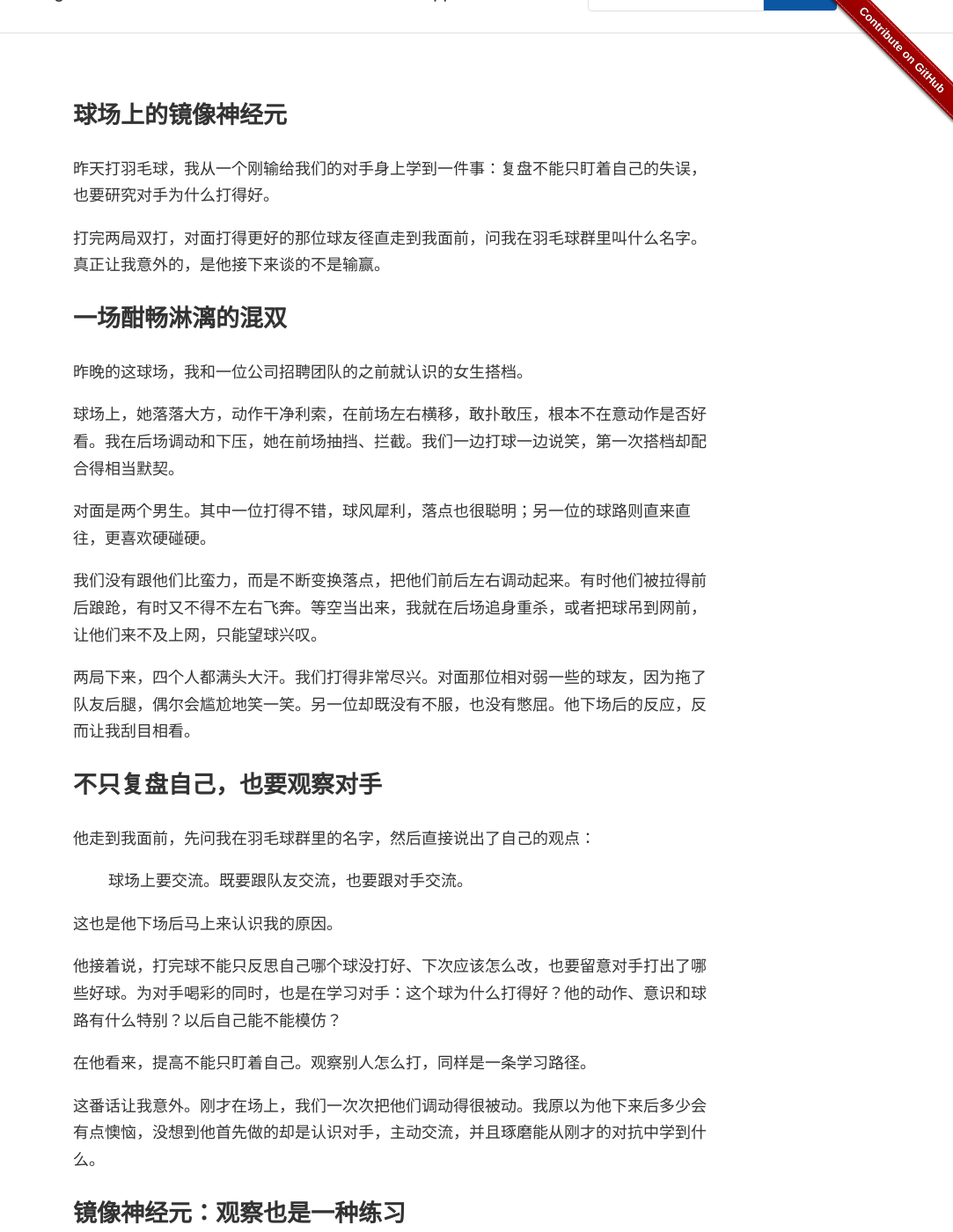
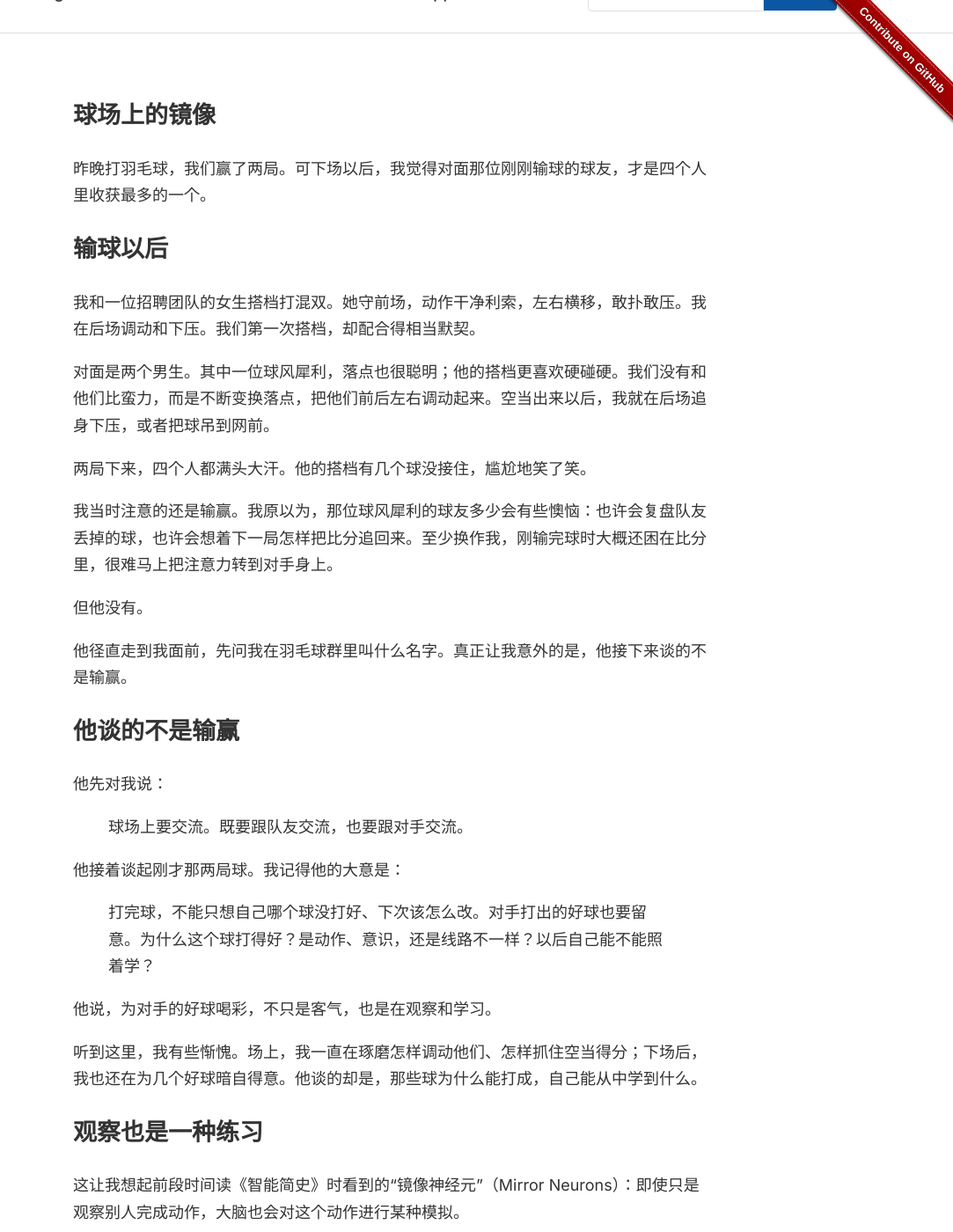
Before and after one commit to liuning0820/liuning0820.github.io, a Jekyll site: the page built from _posts/2026-09-08-球场上的镜像神经元.md, in a window 1280 px wide and 1400 px high, scrolled down 226 px. Shown: the whole window at 88% size, without its empty margins (197-1280 px from the left). Built offline with Jekyll 4.4.1, drawn with Linux system fonts in a browser that asks for light colours; comment, search, counter and statistics services are not loaded; some of the changed text lies outside the part shown.

Commit message:
feat(mirror-neurons-post): refactor and deepen reflection on learning from opponents
- Simplify post title from "球场上的镜像神经元" to "球场上的镜像" for clarity
- Restructure narrative to emphasize the opponent's mindset after losing rather than technical analysis
- Reframe focus from mirror neurons as mechanism to observation as practice method
- Remove section on teaching children sports to maintain tighter thematic focus
- Condense and reorganize opening anecdote for stronger impact
- Shift closing reflection to underscore that true gains come from how you perceive failure
- Refine dialogue and observations to highlight the importance of learning from opponents rather than just winning

```diff
--- a/_posts/2026-09-08-球场上的镜像神经元.md
+++ b/_posts/2026-09-08-球场上的镜像神经元.md
@@ -5,52 +5,44 @@ tags: [mindset, life]
 comments: true
 ---
 
-# 球场上的镜像神经元
+# 球场上的镜像
 
-昨天打羽毛球，我从一个刚输给我们的对手身上学到一件事：复盘不能只盯着自己的失误，也要研究对手为什么打得好。
+昨晚打羽毛球，我们赢了两局。可下场以后，我觉得对面那位刚刚输球的球友，才是四个人里收获最多的一个。
 
-打完两局双打，对面打得更好的那位球友径直走到我面前，问我在羽毛球群里叫什么名字。真正让我意外的，是他接下来谈的不是输赢。
+## 输球以后
 
-## 一场酣畅淋漓的混双
+我和一位招聘团队的女生搭档打混双。她守前场，动作干净利索，左右横移，敢扑敢压。我在后场调动和下压。我们第一次搭档，却配合得相当默契。
 
-昨晚的这球场，我和一位公司招聘团队的之前就认识的女生搭档。
+对面是两个男生。其中一位球风犀利，落点也很聪明；他的搭档更喜欢硬碰硬。我们没有和他们比蛮力，而是不断变换落点，把他们前后左右调动起来。空当出来以后，我就在后场追身下压，或者把球吊到网前。
 
-球场上，她落落大方，动作干净利索，在前场左右横移，敢扑敢压，根本不在意动作是否好看。我在后场调动和下压，她在前场抽挡、拦截。我们一边打球一边说笑，第一次搭档却配合得相当默契。
+两局下来，四个人都满头大汗。他的搭档有几个球没接住，尴尬地笑了笑。
 
-对面是两个男生。其中一位打得不错，球风犀利，落点也很聪明；另一位的球路则直来直往，更喜欢硬碰硬。
+我当时注意的还是输赢。我原以为，那位球风犀利的球友多少会有些懊恼：也许会复盘队友丢掉的球，也许会想着下一局怎样把比分追回来。至少换作我，刚输完球时大概还困在比分里，很难马上把注意力转到对手身上。
 
-我们没有跟他们比蛮力，而是不断变换落点，把他们前后左右调动起来。有时他们被拉得前后踉跄，有时又不得不左右飞奔。等空当出来，我就在后场追身重杀，或者把球吊到网前，让他们来不及上网，只能望球兴叹。
+但他没有。
 
-两局下来，四个人都满头大汗。我们打得非常尽兴。对面那位相对弱一些的球友，因为拖了队友后腿，偶尔会尴尬地笑一笑。另一位却既没有不服，也没有憋屈。他下场后的反应，反而让我刮目相看。
+他径直走到我面前，先问我在羽毛球群里叫什么名字。真正让我意外的是，他接下来谈的不是输赢。
 
-## 不只复盘自己，也要观察对手
+## 他谈的不是输赢
 
-他走到我面前，先问我在羽毛球群里的名字，然后直接说出了自己的观点：
+他先对我说：
 
 > 球场上要交流。既要跟队友交流，也要跟对手交流。
 
-这也是他下场后马上来认识我的原因。
+他接着谈起刚才那两局球。我记得他的大意是：
 
-他接着说，打完球不能只反思自己哪个球没打好、下次应该怎么改，也要留意对手打出了哪些好球。为对手喝彩的同时，也是在学习对手：这个球为什么打得好？他的动作、意识和球路有什么特别？以后自己能不能模仿？
+> 打完球，不能只想自己哪个球没打好、下次该怎么改。对手打出的好球也要留意。为什么这个球打得好？是动作、意识，还是线路不一样？以后自己能不能照着学？
 
-在他看来，提高不能只盯着自己。观察别人怎么打，同样是一条学习路径。
+他说，为对手的好球喝彩，不只是客气，也是在观察和学习。
 
-这番话让我意外。刚才在场上，我们一次次把他们调动得很被动。我原以为他下来后多少会有点懊恼，没想到他首先做的却是认识对手，主动交流，并且琢磨能从刚才的对抗中学到什么。
+听到这里，我有些惭愧。场上，我一直在琢磨怎样调动他们、怎样抓住空当得分；下场后，我也还在为几个好球暗自得意。他谈的却是，那些球为什么能打成，自己能从中学到什么。
 
-## 镜像神经元：观察也是一种练习
+## 观察也是一种练习
 
-这让我联想起前段时间读的《智能简史》提到，即使只是观察别人完成动作，大脑也会对这个动作进行某种模拟。参与这一过程的神经元被称为“镜像神经元”（Mirror Neurons），也被认为与模仿有关。
+这让我想起前段时间读《智能简史》时看到的“镜像神经元”（Mirror Neurons）：即使只是观察别人完成动作，大脑也会对这个动作进行某种模拟。
 
-这也让我重新理解那位球友的做法：盯住一个好球，观察对手的动作、意识和线路，在脑子里重新过一遍，再设法变成自己的东西。
+那位球友没有提到这个名词。但他的说法让我想到一种练习方法：观察一个好球的动作、意识和线路，在脑子里重新过一遍，再回到场上尝试。
 
-想到这里这里，我又联想起自己曾经教孩子运动时常犯的错。
+人光是看着别人打球，大脑其实也在悄悄练习。
 
-## 不能只是埋头苦练
-
-每个孩子的运动天赋和学习节奏都不一样。看到别人一学就会，而自己的孩子练了很多遍，提高却不明显，大人很容易着急，甚至脱口而出：“为什么别人会，你还不会？”这种比较除了打击信心，并不能帮他找到问题。
-
-我以前更容易把“多练”当作答案，觉得动作做得不够好，就再多做几遍。后来才意识到，不能只让孩子埋头苦练、独自琢磨。适当地让他看教程里的动作分解，看比赛视频中高手怎样移动、发力和处理球，再回到场上尝试，也可能带来提高。
-
-当然，看懂不等于做到，观察也代替不了亲自练习。但练习并不只发生在自己挥拍的那一刻。认真看别人怎样完成一个动作，也是在给下一次尝试做准备。
-
-这位球友让我看到，输掉一场球和学到一点东西并不矛盾。能从对手身上看到值得喝彩、值得模仿的地方，也许正是他越打越好的原因。
+离开球场，我突然明白，球场上的输赢是最表面的东西，真正的收获藏在你看待失败的眼睛里。
```
